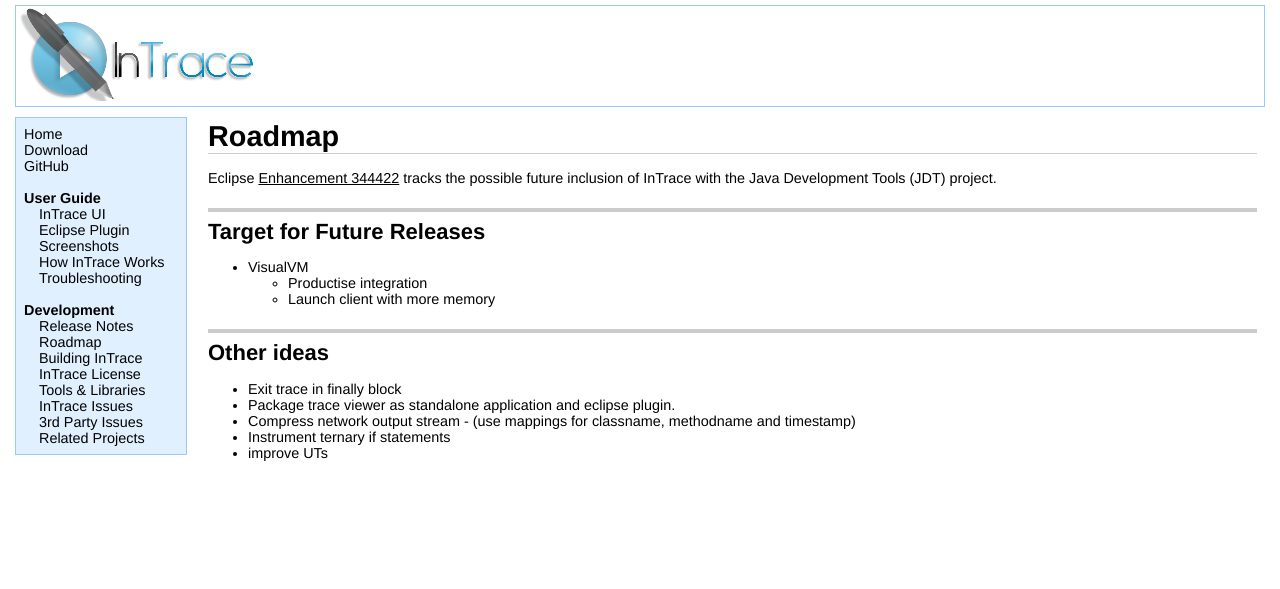
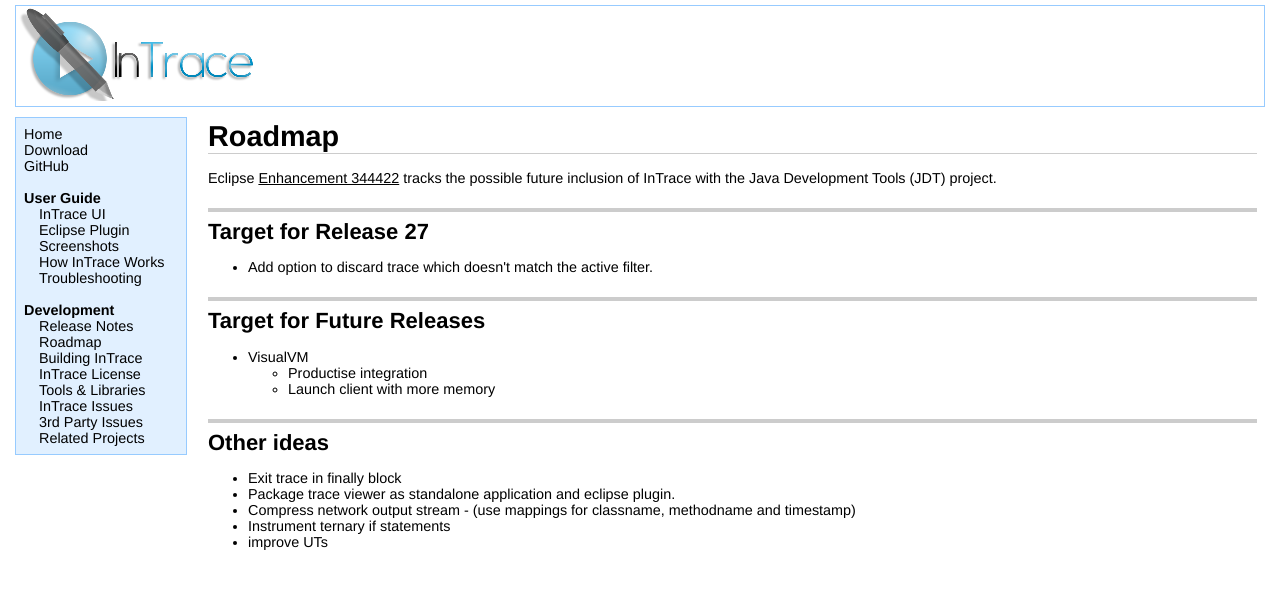
Before and after one commit to mchr3k/org.intrace, a Jekyll site: the page built from roadmap.html, in a window 1280 px wide. Shown: the top 589 px of the page. Built offline with Jekyll 4.4.1, drawn with Linux system fonts in a browser that asks for light colours.

Commit message:
Add new roadmap item

```diff
--- a/roadmap.html
+++ b/roadmap.html
@@ -5,6 +5,11 @@ title: InTrace - Roadmap
 <h1>Roadmap</h1>
 
 <p>Eclipse <a href="https://bugs.eclipse.org/bugs/show_bug.cgi?id=344422">Enhancement 344422</a> tracks the possible future inclusion of InTrace with the Java Development Tools (JDT) project.
+
+<h2>Target for Release 27</h2>
+<ul>
+<li>Add option to discard trace which doesn't match the active filter.
+</ul>
 
 <h2>Target for Future Releases</h2>
 <ul>
```
